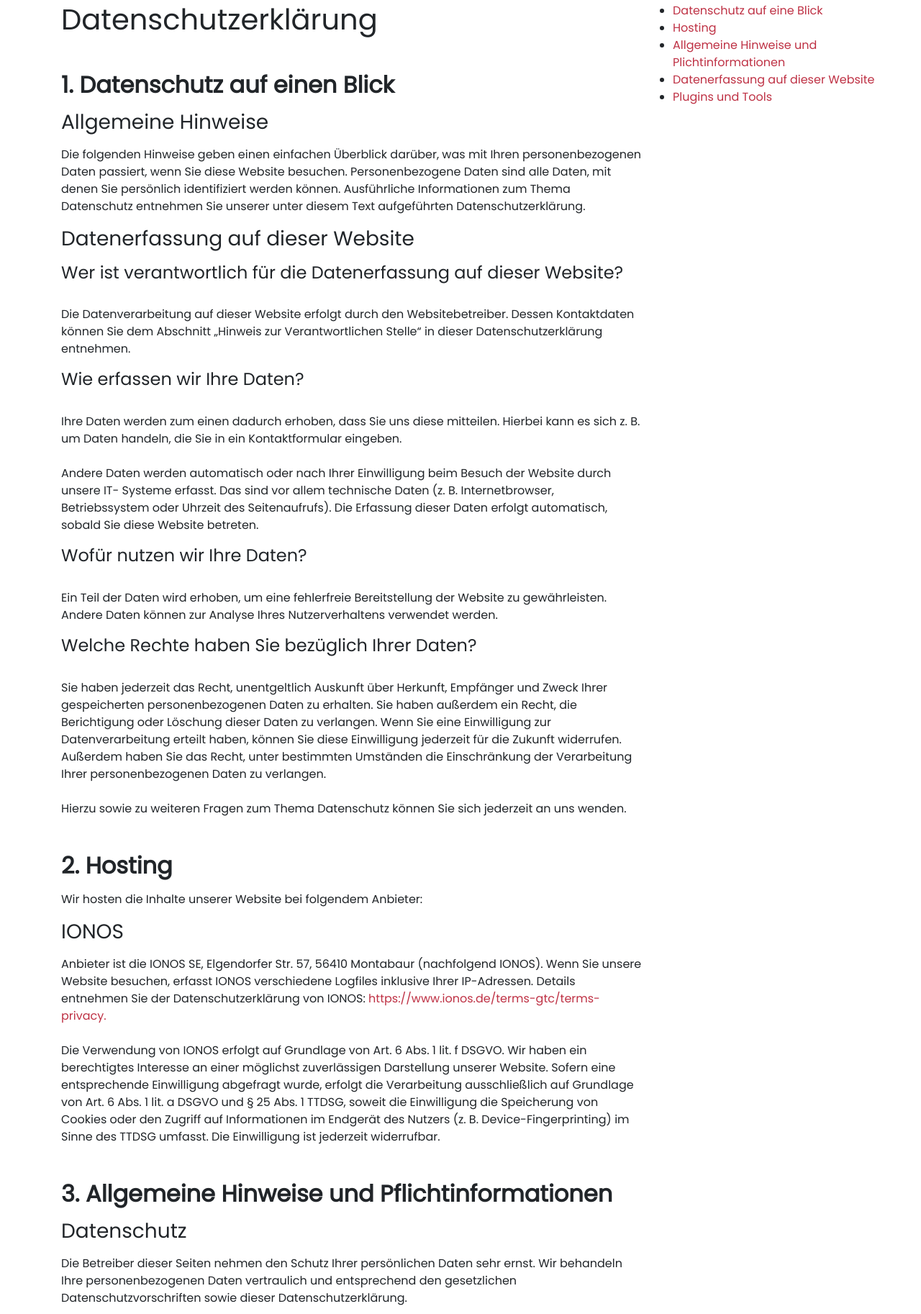
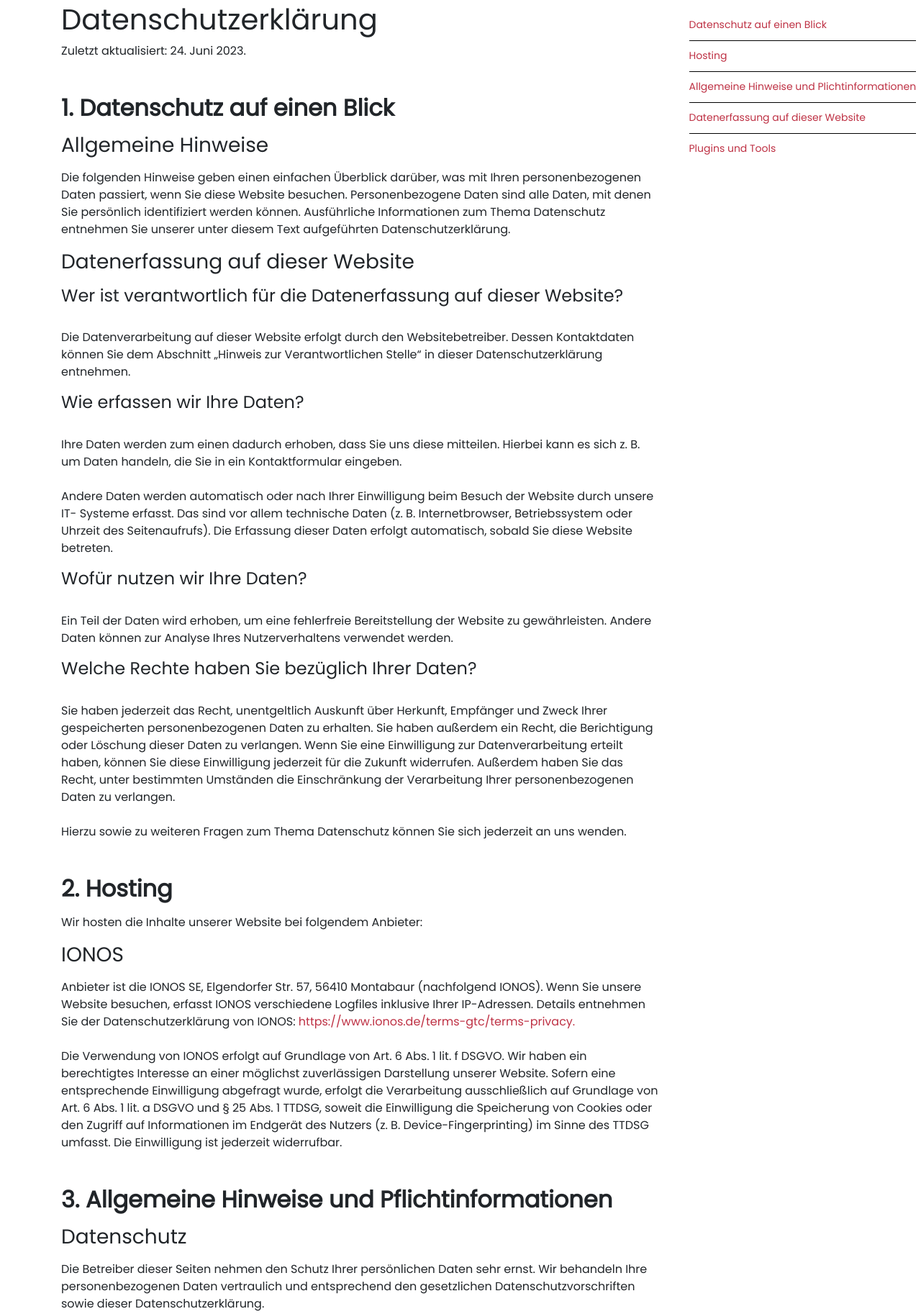
Before and after one commit to al-wazny/portfolio, a PHP site: page /privacy-policy.php in a window 1280 px wide. Shown: the part 133-1959 px from the top of the page at 72% size. Run offline with PHP 8.4, Linux system fonts and the light colour scheme; some libraries are stand-ins or nearby versions.

Commit message:
feat: Intersection of privacy section to highlight aside navigation

```diff
--- a/assets/css/index.css
+++ b/assets/css/index.css
@@ -498,7 +498,7 @@ footer .contact-col .social-media svg:first-of-type {
   background-color: #be3144;
 }
 
-html {
+html:has(#dataprotection-page) {
   scroll-behavior: smooth;
 }
 
@@ -517,7 +517,18 @@ html {
   color: #be3144;
 }
 #dataprotection-page aside {
-  min-width: 300px;
+  min-width: 25%;
+}
+#dataprotection-page aside ul {
+  list-style: none;
+}
+#dataprotection-page aside ul li {
+  padding-top: 0.75em;
+  margin-top: 0.75em;
+  font-size: 0.875rem;
+}
+#dataprotection-page aside ul li + li {
+  border-top: 1px solid black;
 }
 
 body {
--- a/assets/css/page/_dataprotection.scss
+++ b/assets/css/page/_dataprotection.scss
@@ -1,4 +1,4 @@
-html{scroll-behavior: smooth;}
+html:has(#dataprotection-page){scroll-behavior: smooth;}
 
 #dataprotection-page {
 
@@ -18,6 +18,20 @@ html{scroll-behavior: smooth;}
     }
 
     aside {
-        min-width: 300px;
+        min-width: 25%;
+
+        ul {
+            list-style: none;
+
+            li {
+                padding-top: .75em;
+                margin-top: .75em;
+                font-size: .875rem;
+
+                & + li {
+                    border-top: 1px solid black;
+                }
+            }
+        }
     }
 }
--- a/privacy-policy.php
+++ b/privacy-policy.php
@@ -22,8 +22,9 @@
 <body id="bootstrap-overrides">
     <?= navigation(); ?>
     <main class="container d-flex" id="dataprotection-page">
-        <div>
-            <h1 class="mb-5">Datenschutzerklärung</h1>
+        <div class="content">
+            <h1>Datenschutzerklärung</h1>
+            <p>Zuletzt aktualisiert:  24. Juni 2023.</p>
             <h2 id="summary">1. Datenschutz auf einen Blick</h2>
             <h3>Allgemeine Hinweise</h3>
             <p>
@@ -276,7 +277,7 @@
         </div>
         <aside class="position-relative">
             <ul class="position-fixed">
-                <li><a href="#summary">Datenschutz auf eine Blick</a></li>
+                <li><a href="#summary">Datenschutz auf einen Blick</a></li>
                 <li><a href="#hosting">Hosting</a></li>
                 <li><a href="#mandatory-information">Allgemeine Hinweise und Plichtinformationen</a></li>
                 <li><a href="#data-collecting">Datenerfassung auf dieser Website</a></li>
```
Also changed, not shown: assets/js/app.js (+26 -0 lines), 1 other file.
